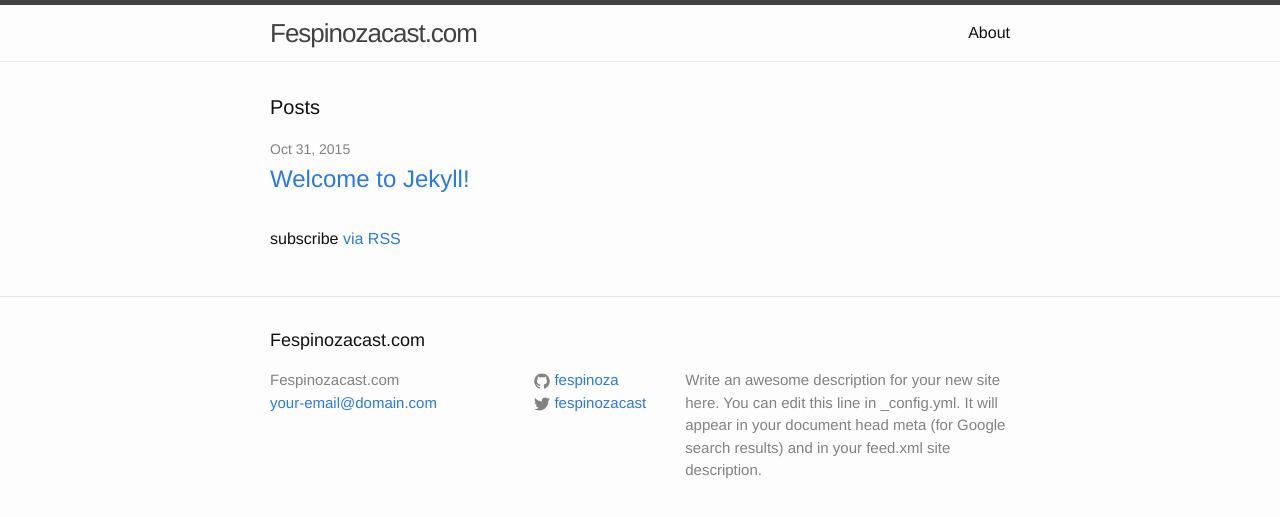
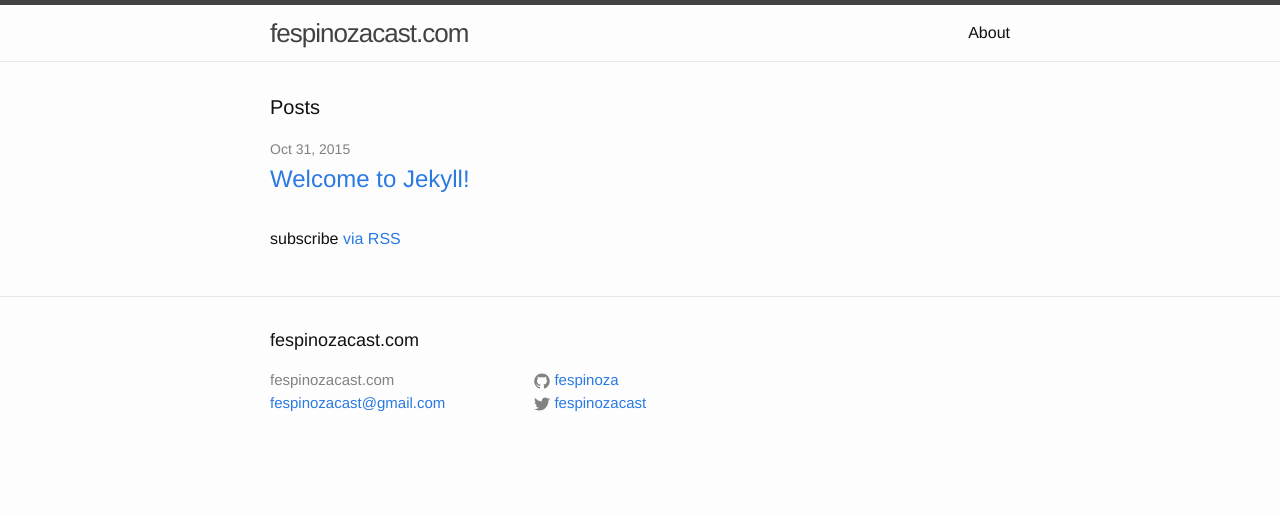
Before and after one commit to fespinoza/fespinoza.github.io, a Jekyll site: the page built from index.html, in a window 1280 px wide. Shown: the top 517 px of the page. Built offline with Jekyll 4.4.1, drawn with Linux system fonts in a browser that asks for light colours.

Commit message:
Add basic contact info

```diff
--- a/_config.yml
+++ b/_config.yml
@@ -6,12 +6,9 @@
 # 'jekyll serve'. If you change this file, please restart the server process.
 
 # Site settings
-title: Fespinozacast.com
-email: your-email@domain.com
-description: > # this means to ignore newlines until "baseurl:"
-  Write an awesome description for your new site here. You can edit this
-  line in _config.yml. It will appear in your document head meta (for
-  Google search results) and in your feed.xml site description.
+title: fespinozacast.com
+email: fespinozacast@gmail.com
+description: ''
 baseurl: "" # the subpath of your site, e.g. /blog
 url: "http://fespinozacast.com" # the base hostname & protocol for your site
 twitter_username: fespinozacast
```
